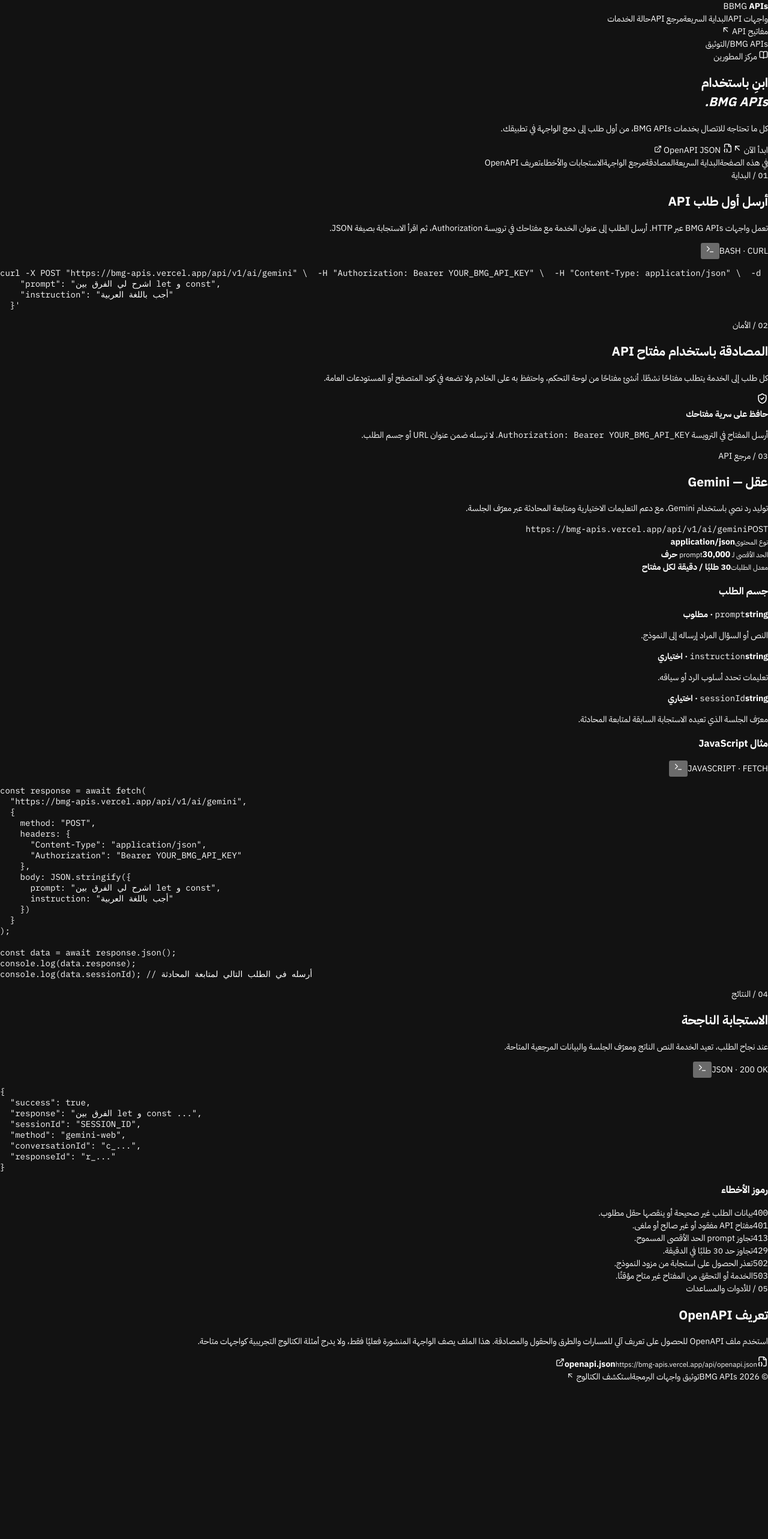
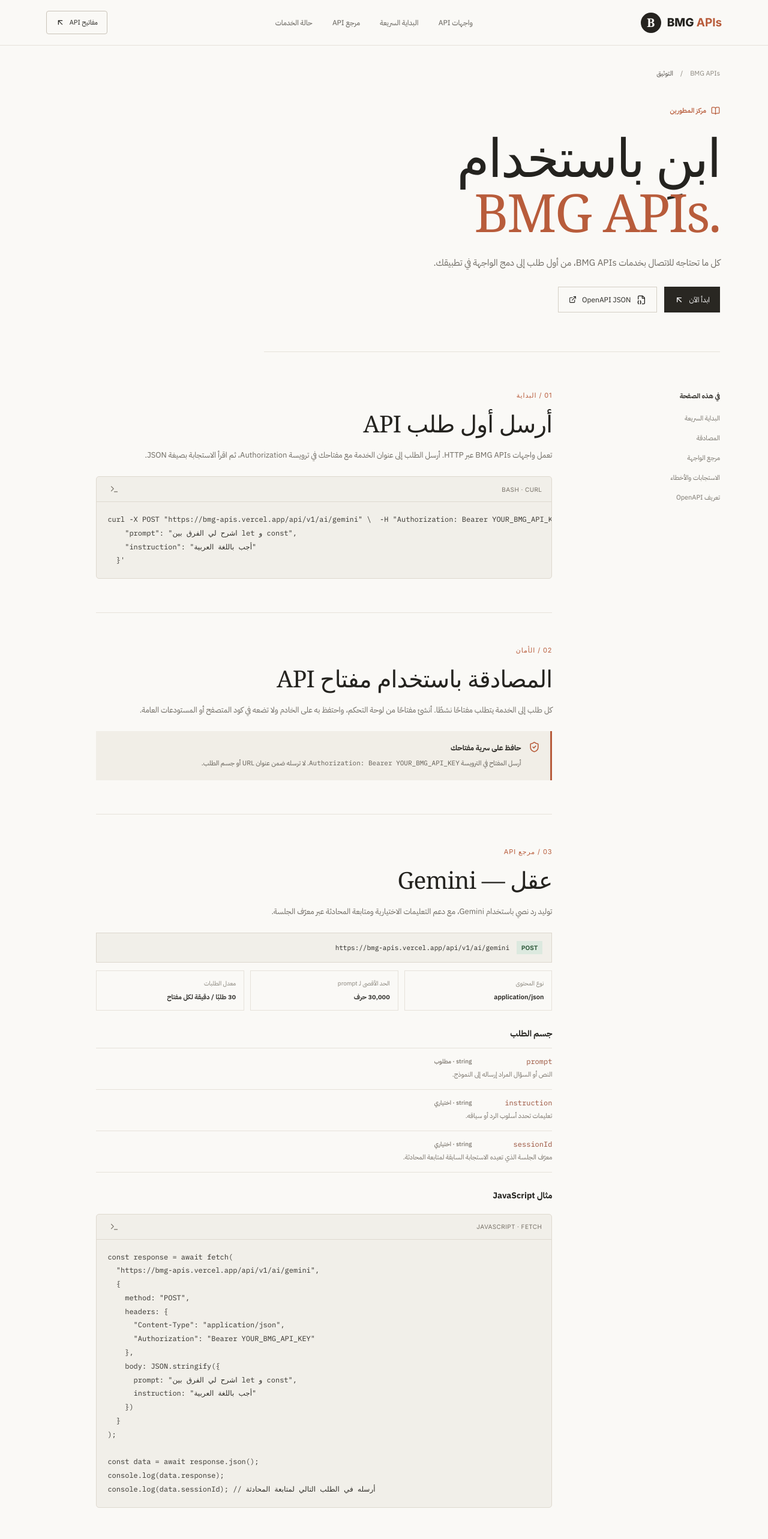
Before and after one commit to T7-T7/Bmg-Apis, a Next.js app: page /docs in a window 1280 px wide. Shown: the top 2566 px of the page at 60% size. Before the commit the page ends 2306 px from the top, so only its background shows below. Built offline with nearby package versions, Linux system fonts and the light colour scheme.

Commit message:
Add editorial light theme for public API docs

```diff
--- a/app/globals.css
+++ b/app/globals.css
@@ -535,3 +535,74 @@ body,.main-area { background:#121212; }
 .auth-sheet-backdrop{position:fixed;inset:0;z-index:1000;background:#02070bcc;display:flex;align-items:flex-end;justify-content:center;padding:18px}.auth-sheet{position:relative;width:min(100%,440px);padding:26px;border:1px solid var(--line);border-radius:20px;background:var(--panel);box-shadow:0 25px 90px #0008;text-align:center;animation:sheet-up .2s ease-out}.auth-sheet-close{position:absolute;top:13px;inset-inline-end:13px;color:var(--muted);padding:7px}.auth-sheet-icon{width:48px;height:48px;margin:0 auto 15px;border-radius:15px;background:var(--accent-soft);color:var(--accent);display:grid;place-items:center}.auth-sheet h2{font-size:19px;margin:0 0 8px}.auth-sheet p{font-size:12px;color:var(--muted);line-height:1.8;margin:0 0 19px}.auth-sheet .button-primary{width:100%;justify-content:center}.auth-sheet-signup{display:block;margin-top:14px;color:var(--accent);font-size:12px}.tester-key-hint{font-size:11px;color:var(--muted);margin:6px 0 14px}.tester-key-hint a{color:var(--accent)}@keyframes sheet-up{from{transform:translateY(15px);opacity:0}to{transform:translateY(0);opacity:1}}
 
 .google-auth-button{width:100%;min-height:48px;display:flex;align-items:center;justify-content:center;gap:11px;padding:0 16px;border:1px solid #4b5360;border-radius:12px;background:#fff;color:#202124;font-size:13px;font-weight:700;transition:transform .18s,box-shadow .18s}.google-auth-button:hover{transform:translateY(-1px);box-shadow:0 8px 24px #0004}.google-auth-button:disabled{opacity:.7;cursor:wait}.auth-google-note{margin-top:13px;text-align:center;color:var(--muted);font-size:10px;line-height:1.7}
+
+/* Standalone public developer documentation — editorial light theme */
+.public-docs{--pd-bg:#faf9f6;--pd-ink:#24231f;--pd-muted:#6f6d66;--pd-line:#e6e2da;--pd-accent:#b85c3b;min-height:100vh;background:var(--pd-bg);color:var(--pd-ink);direction:rtl;font-family:"IBM Plex Sans Arabic",Arial,sans-serif}
+.public-docs a{color:inherit;text-decoration:none}
+.public-docs-nav{height:76px;display:flex;align-items:center;justify-content:space-between;gap:24px;padding:0 clamp(20px,6vw,92px);border-bottom:1px solid var(--pd-line);background:rgba(250,249,246,.96)}
+.public-docs-brand{display:flex;align-items:center;gap:10px;font-family:Inter,Arial,sans-serif;font-size:19px;font-weight:800;direction:ltr;white-space:nowrap}
+.public-docs-brand b{color:var(--pd-accent)}
+.public-docs-mark{display:grid;place-items:center;width:34px;height:34px;border-radius:50%;background:#25231f;color:#faf9f6;font-family:Georgia,serif;font-size:20px}
+.public-docs-nav nav{display:flex;align-items:center;gap:clamp(14px,2.6vw,36px);font-size:12px;color:#5d5a53}
+.public-docs-nav nav a:hover,.public-docs-breadcrumb a:hover{color:var(--pd-accent)}
+.public-docs-nav-cta{display:flex;align-items:center;gap:8px;padding:10px 15px;border:1px solid #c9c3b8;border-radius:4px;font-size:11px;white-space:nowrap}
+.public-docs-nav-cta:hover{background:#efede7}
+.public-docs-main{width:min(1120px,calc(100% - 48px));margin:0 auto}
+.public-docs-breadcrumb{display:flex;gap:12px;align-items:center;margin:38px 0 45px;color:#8a867d;font-size:11px}
+.public-docs-breadcrumb span:last-child{color:#4e4b45}
+.public-docs-hero{max-width:760px;padding:0 0 65px;border-bottom:1px solid var(--pd-line)}
+.public-docs-eyebrow{display:flex;align-items:center;gap:8px;margin-bottom:23px;color:var(--pd-accent);font-size:11px;font-weight:600}
+.public-docs-hero h1{margin:0;font-family:Georgia,"Times New Roman",serif;font-size:clamp(48px,8vw,88px);font-weight:500;line-height:1.04;letter-spacing:-2.8px;direction:ltr;text-align:right}
+.public-docs-hero h1 em{color:var(--pd-accent);font-style:normal}
+.public-docs-hero>p{max-width:580px;margin:24px 0 25px;color:#6d6961;font-size:15px;line-height:2}
+.public-docs-hero-actions{display:flex;align-items:center;gap:12px;flex-wrap:wrap}
+.public-docs-primary,.public-docs-secondary{display:inline-flex;align-items:center;justify-content:center;gap:9px;min-height:43px;padding:0 17px;font-size:12px}
+.public-docs-primary{background:#292722;color:white!important}
+.public-docs-primary:hover{background:var(--pd-accent)}
+.public-docs-secondary{border:1px solid #d4cfc5}
+.public-docs-secondary:hover{background:#f0eee8}
+.public-docs-layout{display:grid;grid-template-columns:190px minmax(0,1fr);gap:clamp(35px,7vw,100px);padding:65px 0 90px}
+.public-docs-toc{position:sticky;top:28px;align-self:start;display:grid;gap:16px;font-size:11px;color:#77736b}
+.public-docs-toc span{margin-bottom:4px;color:#302e29;font-weight:700}
+.public-docs-toc a:hover{color:var(--pd-accent)}
+.public-docs-article{min-width:0;max-width:760px}
+.public-docs-section{padding:0 0 56px;margin:0 0 55px;border-bottom:1px solid var(--pd-line);scroll-margin-top:35px}
+.public-docs-section:last-child{border-bottom:0}
+.public-docs-section-kicker{margin-bottom:13px;color:var(--pd-accent);font:11px Inter,sans-serif;letter-spacing:.08em}
+.public-docs-section h2{margin:0 0 14px;font-family:Georgia,"Times New Roman",serif;font-size:clamp(28px,4vw,39px);font-weight:500;letter-spacing:-.8px}
+.public-docs-section>p{margin:0 0 22px;color:#6c6860;font-size:13px;line-height:2}
+.public-docs-section h3{margin:28px 0 13px;font-size:14px;font-weight:700}
+.public-docs-code{margin:20px 0 0;overflow:hidden;border:1px solid #ded9cf;border-radius:5px;background:#f1efe9}
+.public-docs-code-head{display:flex;align-items:center;justify-content:space-between;padding:12px 16px;border-bottom:1px solid #ded9cf;color:#777168;font:10px Inter,monospace;letter-spacing:.04em}
+.public-docs-code-head button{display:grid;place-items:center;border:0;background:transparent;color:#777168}
+.public-docs-code pre{margin:0;padding:18px;overflow:auto;color:#33312c;font:12px/1.9 "IBM Plex Mono",monospace;text-align:left;white-space:pre}
+.public-docs-callout{display:flex;gap:13px;padding:17px;border-inline-start:3px solid var(--pd-accent);background:#f1eee7;color:#5f5b53}
+.public-docs-callout>svg{flex-shrink:0;color:var(--pd-accent)}
+.public-docs-callout strong{font-size:12px;color:#292722}
+.public-docs-callout p{margin:6px 0 0;font-size:11px;line-height:1.9}
+.public-docs-callout code{direction:ltr;unicode-bidi:embed;font:11px "IBM Plex Mono",monospace}
+.public-docs-endpoint{display:flex;align-items:center;gap:12px;overflow:auto;padding:13px 15px;border:1px solid #ddd7cd;background:#f1efe9}
+.public-docs-endpoint span{padding:5px 8px;background:#dce9df;color:#315b3d;font:10px Inter,sans-serif;font-weight:700}
+.public-docs-endpoint code{direction:ltr;white-space:nowrap;font:11px "IBM Plex Mono",monospace}
+.public-docs-facts{display:grid;grid-template-columns:repeat(3,minmax(0,1fr));gap:10px;margin-top:13px}
+.public-docs-facts>div{display:grid;gap:7px;padding:13px;border:1px solid var(--pd-line)}
+.public-docs-facts small{color:#858077;font-size:10px}
+.public-docs-facts strong{font-size:11px;font-weight:600}
+.public-docs-params{border-top:1px solid var(--pd-line)}
+.public-docs-params>div{display:grid;grid-template-columns:120px 1fr;gap:5px 14px;padding:14px 0;border-bottom:1px solid var(--pd-line)}
+.public-docs-params code{color:#995039;font:12px "IBM Plex Mono",monospace}
+.public-docs-params b{font-size:10px;color:#777168;font-weight:500}
+.public-docs-params p{grid-column:1/-1;margin:0;color:#777168;font-size:11px;line-height:1.8}
+.public-docs-errors{border-top:1px solid var(--pd-line)}
+.public-docs-errors>div{display:flex;align-items:center;gap:15px;padding:12px 0;border-bottom:1px solid var(--pd-line);font-size:11px;color:#6c6860}
+.public-docs-errors code{width:42px;color:#995039;font:12px "IBM Plex Mono",monospace}
+.public-docs-openapi-link{display:flex;align-items:center;gap:13px;padding:17px;border:1px solid #ded9cf;background:#f1efe9}
+.public-docs-openapi-link>svg:first-child{color:var(--pd-accent)}
+.public-docs-openapi-link span{display:grid;gap:5px;flex:1;min-width:0}
+.public-docs-openapi-link strong{font:13px Inter,sans-serif}
+.public-docs-openapi-link small{overflow-wrap:anywhere;color:#777168;font:10px "IBM Plex Mono",monospace;direction:ltr;text-align:right}
+.public-docs-openapi-link>svg:last-child{color:#777168}
+.public-docs-footer{display:flex;align-items:center;justify-content:space-between;gap:14px;padding:22px 0 30px;border-top:1px solid var(--pd-line);color:#858077;font-size:10px}
+.public-docs-footer a{display:flex;align-items:center;gap:5px;color:#5d5a53}
+@media(max-width:760px){.public-docs-nav{height:66px;padding:0 18px}.public-docs-nav nav{display:none}.public-docs-main{width:calc(100% - 38px)}.public-docs-breadcrumb{margin:27px 0 35px}.public-docs-hero{padding-bottom:44px}.public-docs-hero h1{font-size:clamp(45px,13vw,66px);letter-spacing:-1.8px}.public-docs-hero>p{font-size:13px}.public-docs-layout{display:block;padding:40px 0 55px}.public-docs-toc{position:static;display:flex;overflow:auto;gap:17px;padding:0 0 17px;margin-bottom:35px;border-bottom:1px solid var(--pd-line);white-space:nowrap}.public-docs-toc span{margin:0}.public-docs-section{padding-bottom:40px;margin-bottom:40px}.public-docs-facts{grid-template-columns:1fr}.public-docs-footer{flex-wrap:wrap}.public-docs-footer span:nth-child(2){display:none}}
+@media(prefers-reduced-motion:no-preference){.public-docs a{transition:color .16s,background .16s,border-color .16s}}
```
